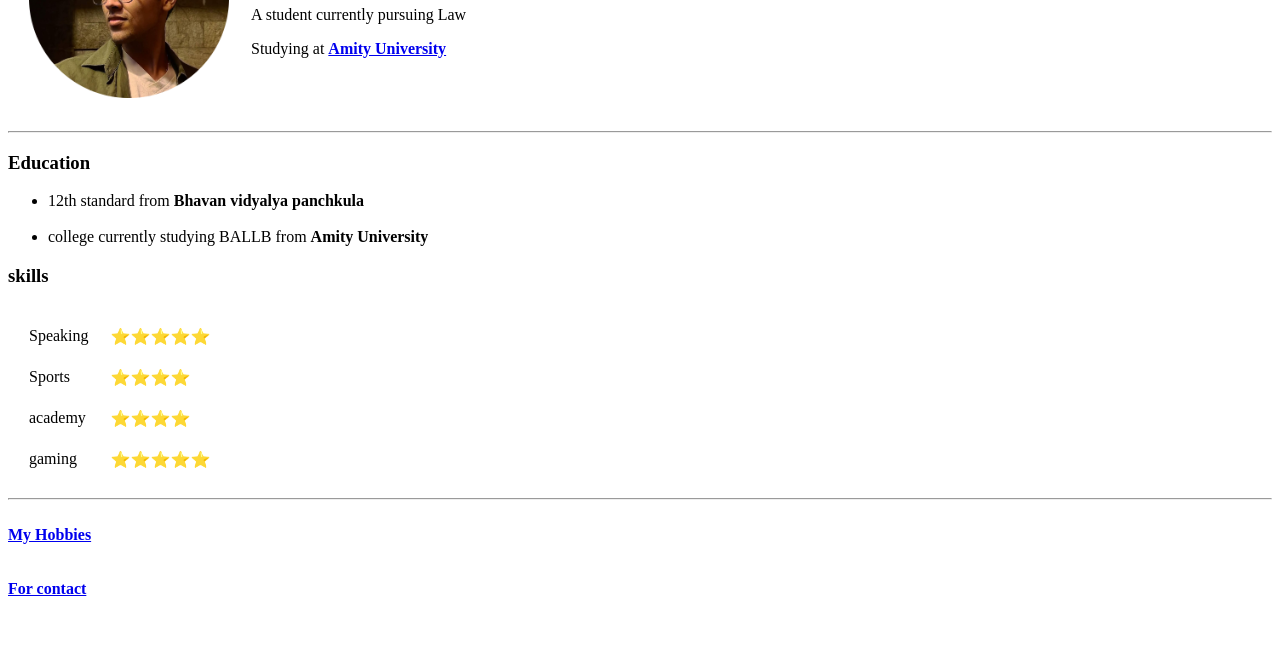
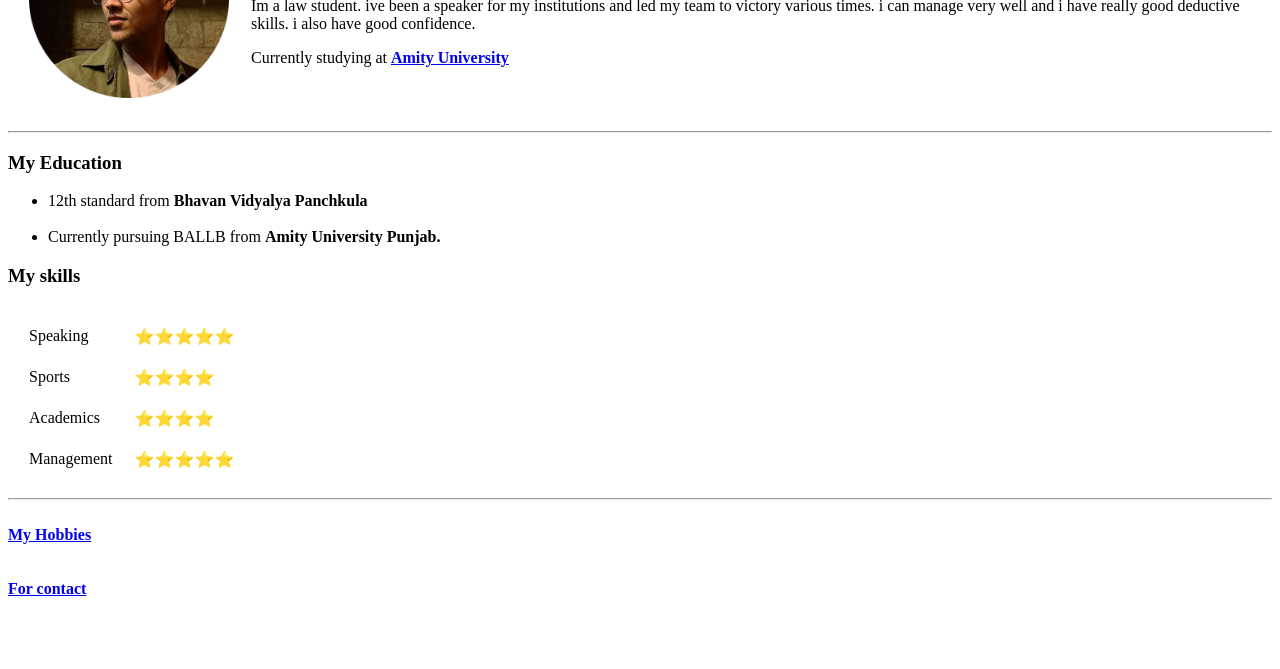
Before and after one commit to JayantRaina/Resume, a plain HTML site: page index.html in a window 1280 px wide. Shown: the part 131-800 px from the top of the page. Drawn offline with Linux system fonts and the light colour scheme.

Commit message:
Update index.html
edited resume.

```diff
--- a/index.html
+++ b/index.html
@@ -12,20 +12,20 @@
       <td> <img max width="200px" max height="200px" src="pfp.png" alt="Cool boy irl"></td>
       <td>
         <h1>Jayant Raina</h1>
-        <p>A student currently pursuing Law</p>
-        <p>Studying at <strong><a href="https://www.youtube.com/watch?v=dQw4w9WgXcQ">Amity University</a></strong></p>
+        <p>Im a law student. ive been a speaker for my institutions and led my team to victory various times. i can manage very well and i have really good deductive skills. i also have good confidence.</p>
+        <p>Currently studying at <strong><a href="https://www.youtube.com/watch?v=dQw4w9WgXcQ">Amity University</a></strong></p>
       </td>
     </tr>
   </table>
   <hr>
-  <h3>Education</h3>
+  <h3>My Education</h3>
   <ul>
-    <li>12th standard from <strong>Bhavan vidyalya panchkula</strong></li><br>
-    <li>college currently studying BALLB from <strong>Amity University</strong></li>
+    <li>12th standard from <strong>Bhavan Vidyalya Panchkula</strong></li><br>
+    <li>Currently pursuing BALLB from <strong>Amity University Punjab.</strong></li>
   </ul>
   <table cellspacing="20">
     <thead>
-      <h3>skills</h3>
+      <h3>My skills</h3>
     </thead>
     <tr>
       <td>Speaking</td>
@@ -36,11 +36,11 @@
       <td>⭐⭐⭐⭐</td>
     </tr>
     <tr>
-      <td>academy</td>
+      <td>Academics</td>
       <td>⭐⭐⭐⭐</td>
     </tr>
     <tr>
-      <td>gaming</td>
+      <td>Management</td>
       <td>⭐⭐⭐⭐⭐</td>
     </tr>
   </table>
```
